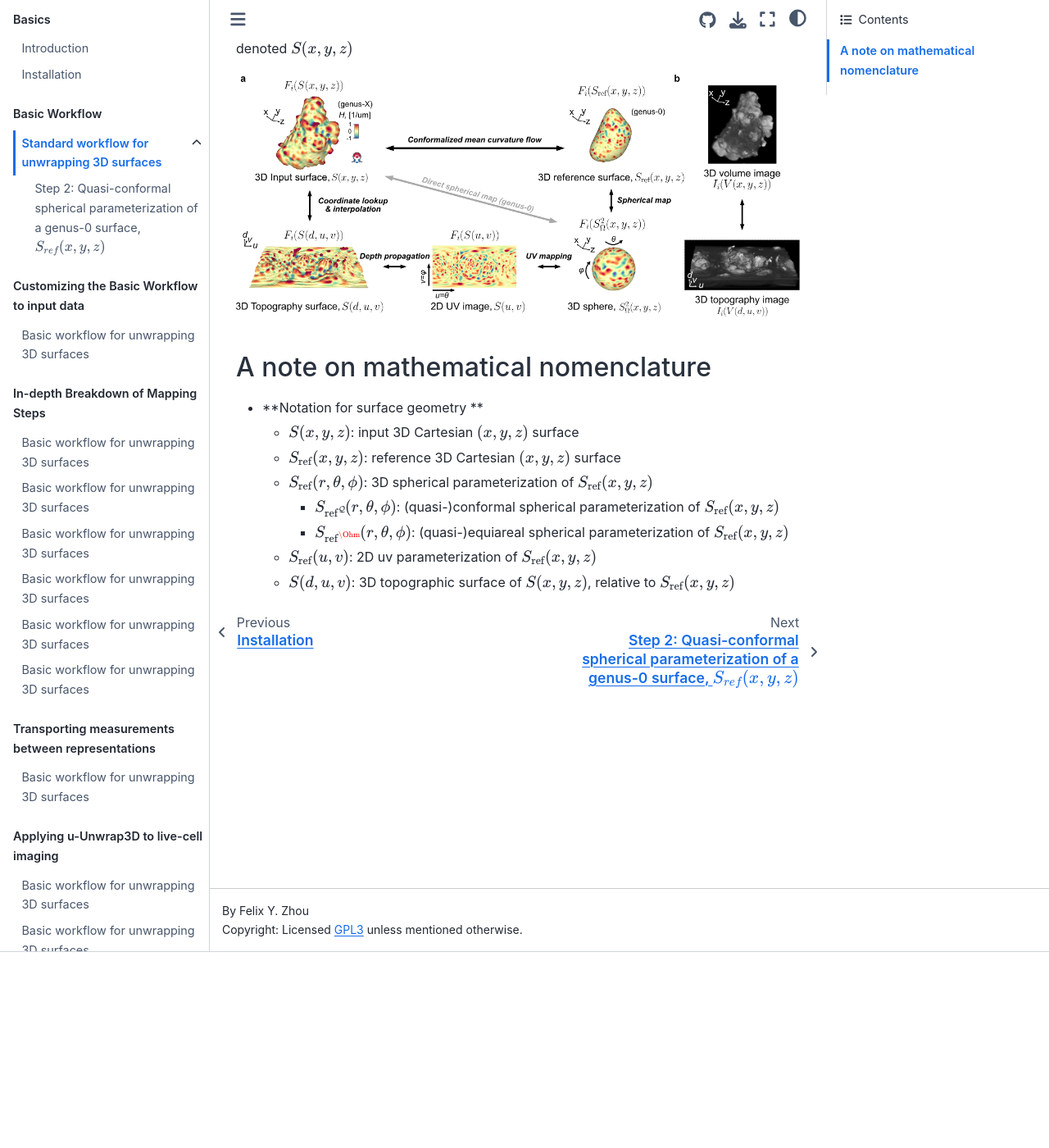
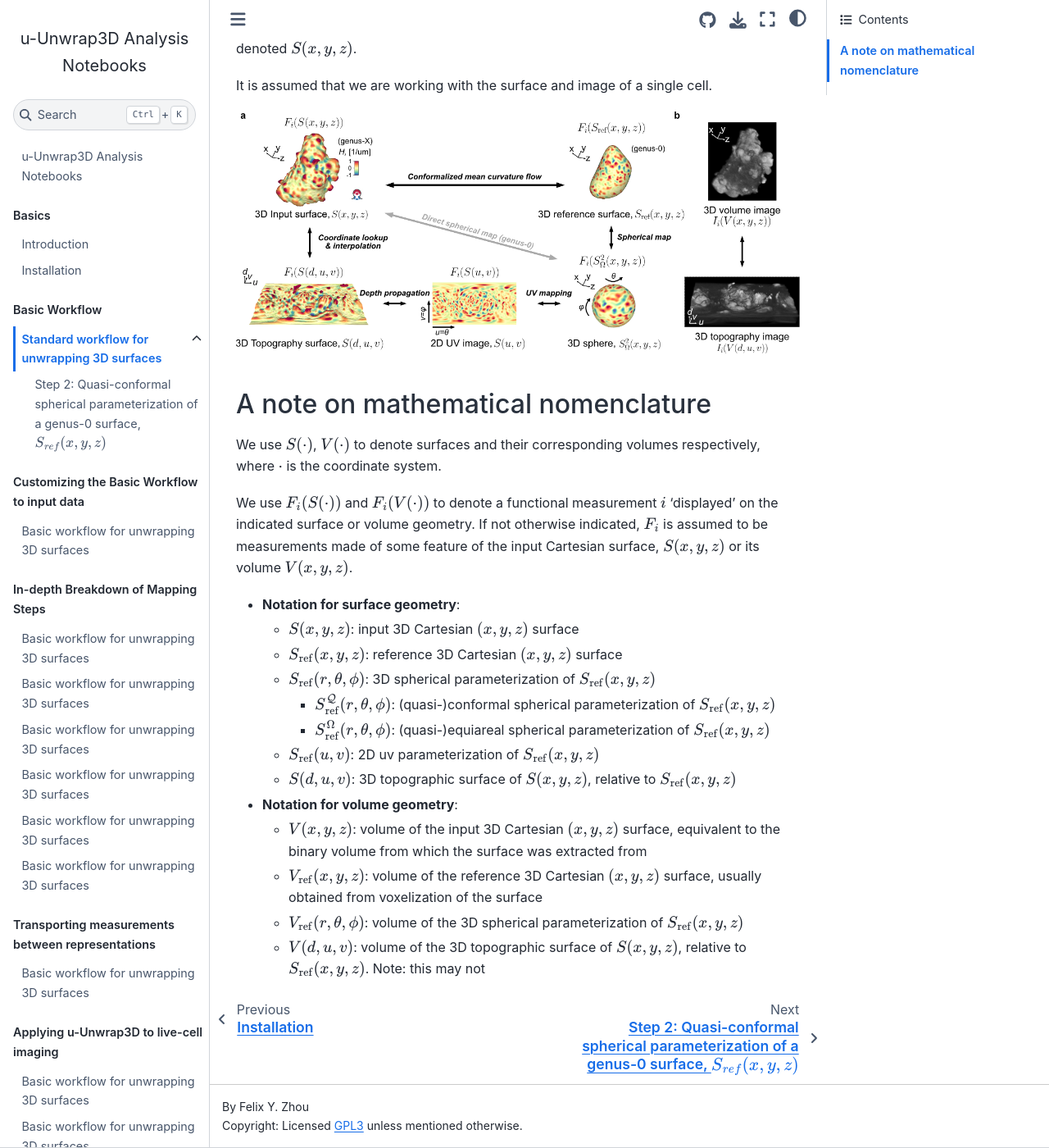
Before and after one commit to fyz11/u-Unwrap3D_notebooks, a Jupyter Book: the page built from docs/03_basic_workflow/readme.md, in a window 1280 px wide and 1400 px high, scrolled down 240 px. Shown: the whole window at 82% size. Built offline with Jupyter Book 1.0.4 settings and Sphinx 7.4.7 and the Sphinx Book theme 1.1.4, drawn with Linux system fonts in a browser that asks for light colours; pages that are not in the unit, such as notebooks, are missing from menus.

Commit message:
update basic workflow with mathematical nomenclature

```diff
--- a/docs/03_basic_workflow/readme.md
+++ b/docs/03_basic_workflow/readme.md
@@ -1,17 +1,27 @@
 # Standard workflow for unwrapping 3D surfaces
 
-This chapter will illustrate in code how to implement the illustrated standard workflow of mapping an input cell surface segmented from a microscopy image into other lower-dimensional representations which can be used for computing and visualization purposes. Throughout the transformation, we will map the mean curvature of the original surface denoted $S(x,y,z)$
+This chapter will illustrate in code how to implement the illustrated standard workflow of mapping an input cell surface segmented from a microscopy image into other lower-dimensional representations which can be used for computing and visualization purposes. Throughout the transformation, we will map the mean curvature of the original surface denoted $S(x,y,z)$.
+
+It is assumed that we are working with the surface and image of a single cell.
 
 ![](../01_introduction/u_unwrap3D_overview.png)
 
+### A note on mathematical nomenclature
+We use $S(\cdot)$, $V(\cdot)$ to denote surfaces and their corresponding volumes respectively, where $\cdot$ is the coordinate system.
 
-## A note on mathematical nomenclature
+We use $F_i(S(\cdot))$ and $F_i(V(\cdot))$ to denote a functional measurement $i$  'displayed' on the indicated surface or volume geometry. If not otherwise indicated, $F_i$ is assumed to be measurements made of some feature of the input Cartesian surface, $S(x,y,z)$ or its volume $V(x,y,z)$.
 
-- **Notation for surface geometry **
+- **Notation for surface geometry**:
     - $S(x,y,z)$: input 3D Cartesian $(x,y,z)$ surface
     - $S_{\text{ref}}(x,y,z)$: reference 3D Cartesian $(x,y,z)$ surface
     - $S_{\text{ref}}(r,\theta,\phi)$: 3D spherical parameterization of $S_{\text{ref}}(x,y,z)$
-        - $S_{\text{ref}^{\mathcal{Q}}}(r,\theta,\phi)$: (quasi-)conformal spherical parameterization of $S_{\text{ref}}(x,y,z)$
-        - $S_{\text{ref}^{\Ohm}}(r,\theta,\phi)$: (quasi-)equiareal spherical parameterization of $S_{\text{ref}}(x,y,z)$
+        - $S_{\text{ref}}^{\mathcal{Q}}(r,\theta,\phi)$: (quasi-)conformal spherical parameterization of $S_{\text{ref}}(x,y,z)$
+        - $S_{\text{ref}}^{\Omega}(r,\theta,\phi)$: (quasi-)equiareal spherical parameterization of $S_{\text{ref}}(x,y,z)$
     - $S_{\text{ref}}(u,v)$: 2D uv parameterization of $S_{\text{ref}}(x,y,z)$
     - $S(d,u,v)$: 3D topographic surface of $S(x,y,z)$, relative to $S_{\text{ref}}(x,y,z)$
+
+- **Notation for volume geometry**:
+    - $V(x,y,z)$: volume of the input 3D Cartesian $(x,y,z)$ surface, equivalent to the binary volume from which the surface was extracted from
+    - $V_{\text{ref}}(x,y,z)$: volume of the reference 3D Cartesian $(x,y,z)$ surface, usually obtained from voxelization of the surface
+    - $V_{\text{ref}}(r,\theta,\phi)$: volume of the 3D spherical parameterization of $S_{\text{ref}}(x,y,z)$
+    - $V(d,u,v)$: volume of the 3D topographic surface of $S(x,y,z)$, relative to $S_{\text{ref}}(x,y,z)$. Note: this may not
```
